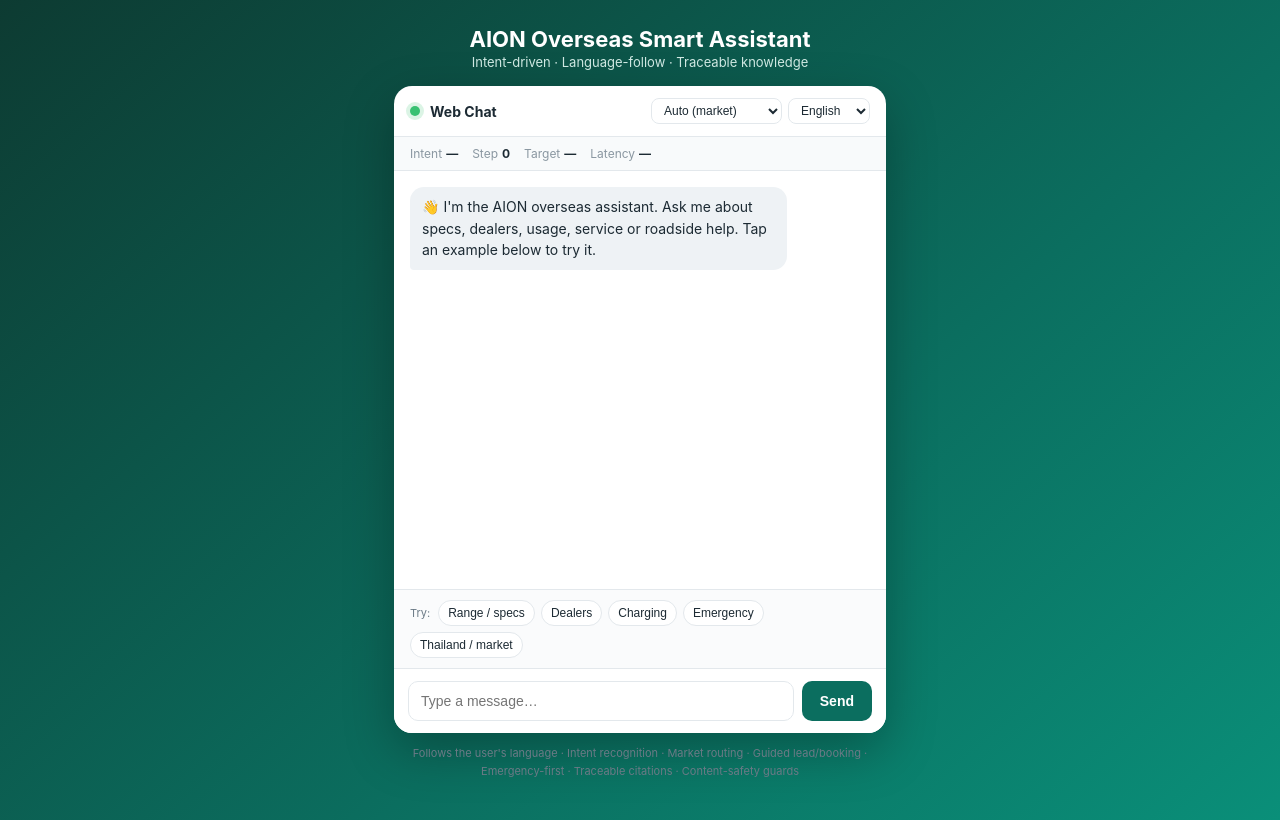
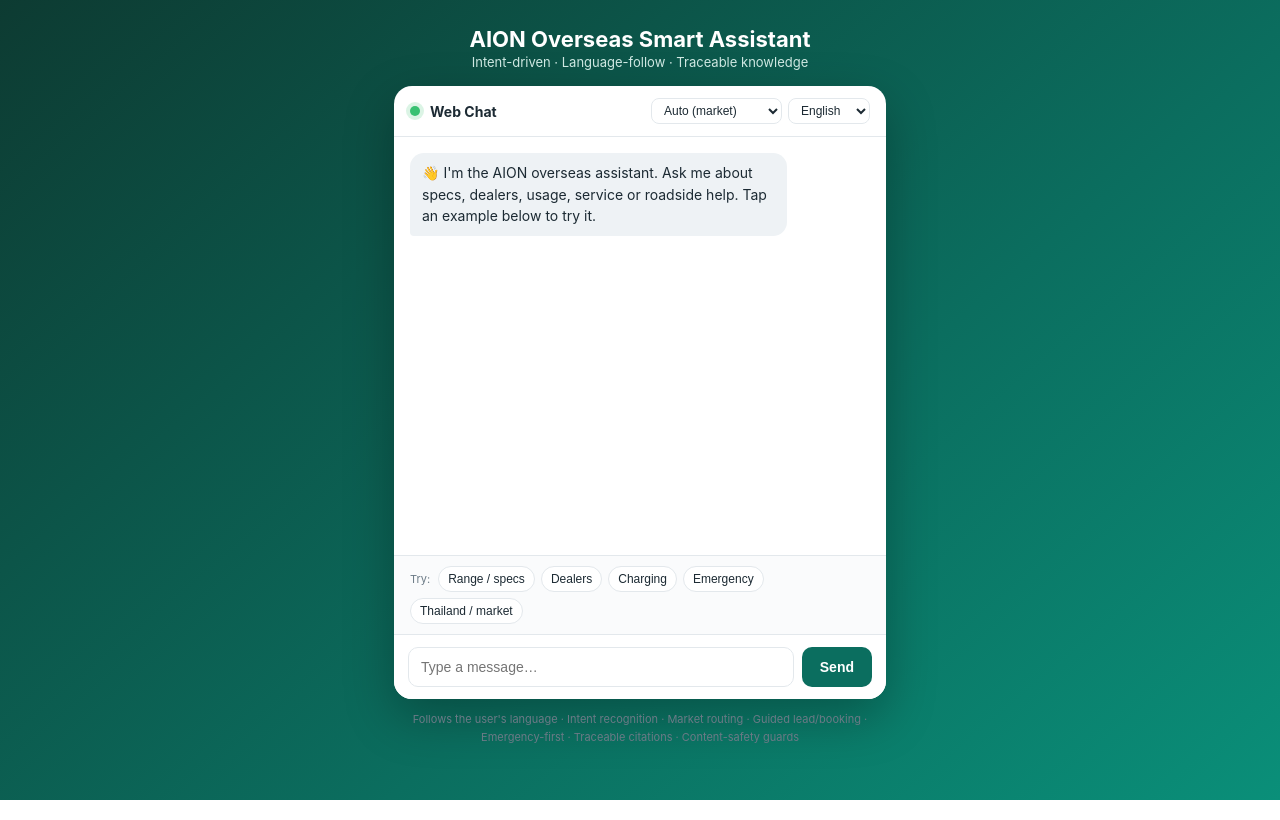
Before and after one commit to xingtu-power/cs-bot-aion, a plain HTML site: page csapp/static/index.html in a window 1280 px wide. Drawn offline with Linux system fonts and the light colour scheme.

Commit message:
feat(web): 去掉状态栏(意图/步骤/目标/延迟行),界面更简洁
- 删除 .meta 状态行(意图/步骤/目标/延迟);意图/市场/语言仍在每条消息标签中显示
- 清理对应的 setLang/send 元素更新,避免引用已删除元素
- 保留顶部条(聊天窗名 + 市场/语言下拉)、消息区、试试、输入框

```diff
--- a/csapp/static/index.html
+++ b/csapp/static/index.html
@@ -60,12 +60,6 @@
           <option value="th">ไทย</option>
         </select>
       </div>
-    </div>
-    <div class="meta">
-      <span class="ms"><span class="lab" id="labIntent">意图</span> <b id="intent">—</b></span>
-      <span class="ms"><span class="lab" id="labStep">步骤</span> <b id="step">0</b></span>
-      <span class="ms"><span class="lab" id="labTarget">目标</span> <b id="target">—</b></span>
-      <span class="ms"><span class="lab" id="labLat">延迟</span> <b id="lat">—</b></span>
     </div>
     <div class="msgs" id="msgs"></div>
     <div class="avail"><span id="tryLabel">试试：</span><span id="availBtns" style="display:contents"></span></div>
@@ -135,8 +129,6 @@
   lang=(I18N[l]?l:"en"); document.documentElement.lang=lang; $("lang").value=lang;
   const T=I18N[lang];
   $("uiTitle").textContent=T.title; $("uiSub").textContent=T.sub; $("uiChan").textContent=T.chan;
-  $("labIntent").textContent=T.intent; $("labStep").textContent=T.step; $("labTarget").textContent=T.target;
-  $("labLat").textContent=T.lat;
   $("tryLabel").textContent=T.try; $("inp").placeholder=T.placeholder; $("send").textContent=T.send; $("hint").textContent=T.hint;
   renderMarket(); renderAvail();
 }
@@ -157,10 +149,6 @@
     const r=await fetch("/api/v1/chat",{method:"POST",headers:{"Content-Type":"application/json"},body:JSON.stringify({sessionId,message:q,market,langHint:lang})});
     const d=await r.json();
     sessionId=d.sessionId;
-    $("intent").textContent=d.intent||"—";
-    $("step").textContent=(d.state&&d.state.stepIndex)||0;
-    $("target").textContent=d.targetReached?T.reached:T.notReached;
-    $("lat").textContent=(d.latency_ms!=null?d.latency_ms+"ms":"—");
     const em=(d.intent==="emergency");
     tk.className="msg bot"+(em?" em":"");
     let html=esc(d.reply||"");
```
